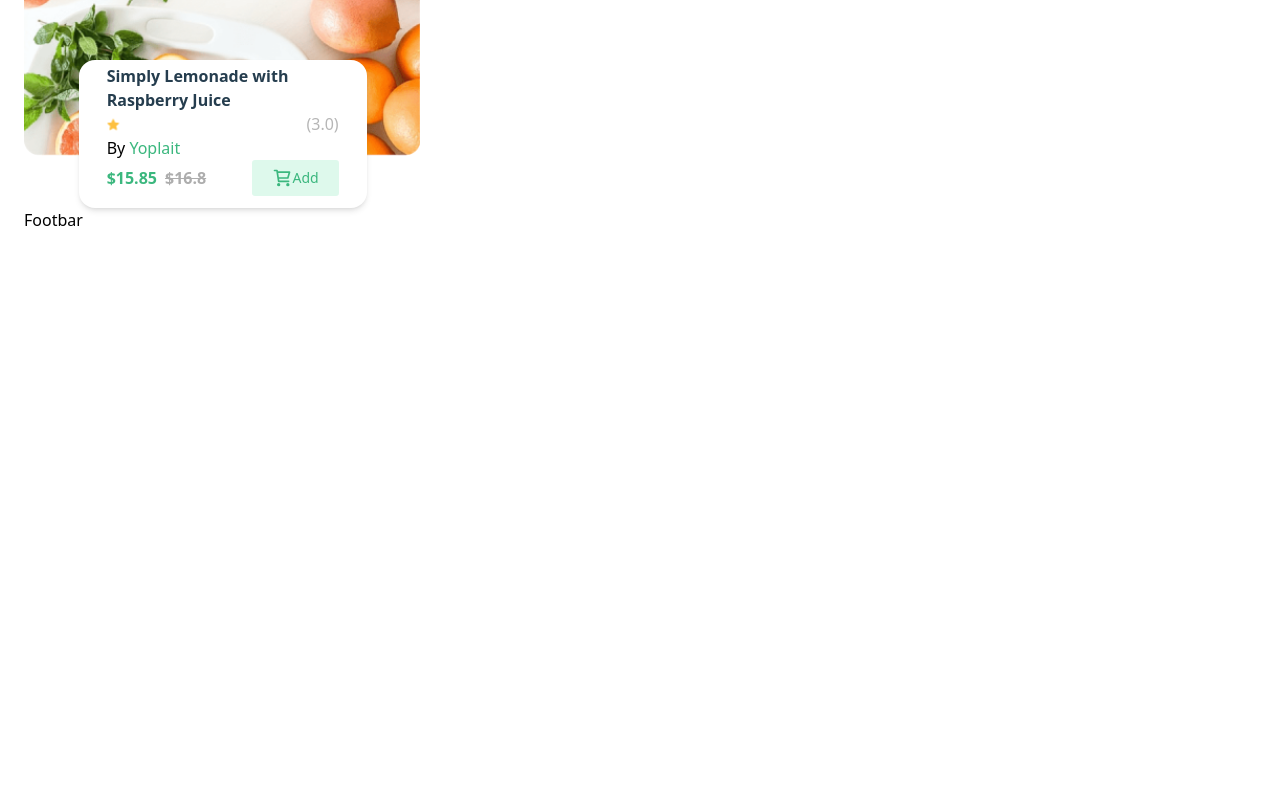
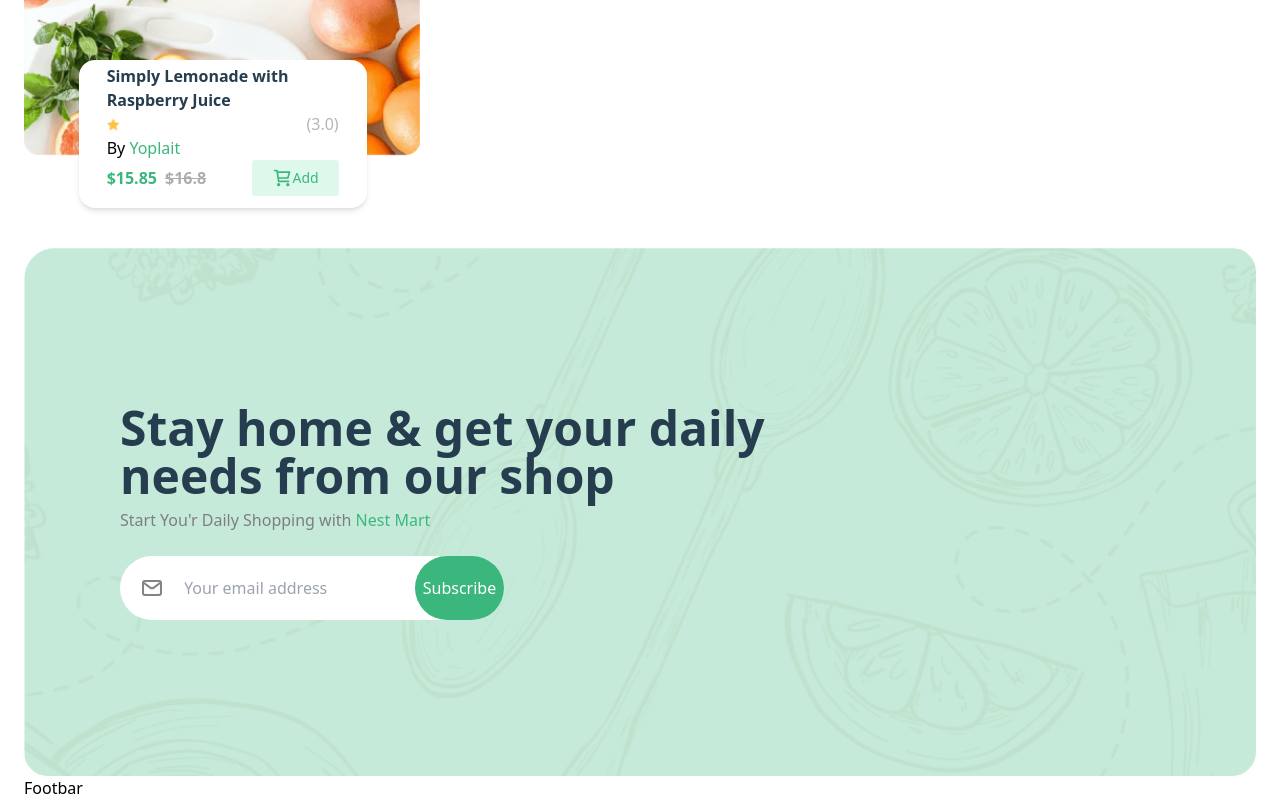
Before and after one commit to vicktor349/nestmart, a Next.js app: page / in a window 1280 px wide. Shown: the part 5375-6175 px from the top of the page. Before the commit the page ends 5607 px from the top, so only its background shows below. Built offline with nearby package versions, Linux system fonts and the light colour scheme.

Commit message:
Added bottom banner

```diff
--- /dev/null
+++ b/components/BottomHeroBanner.js
@@ -0,0 +1,23 @@
+import Image from 'next/image'
+import React from 'react'
+
+const BottomHeroBanner = () =>
+{
+    return (
+        <div className="bg-[url('/images/herobanner/heroBanner1.png')] mt-10 w-full ssm:h-[15rem] md:h-[27rem] lg:h-[33rem] border-transparent rounded-3xl flex items-center">
+            <div className='ml-24 leading-10'>
+                <p className='text-primaryText ssm:text-2xl md:text-5xl font-semibold'>Stay home & get your daily</p>
+                <p className='text-primaryText ssm:text-2xl md:text-5xl font-semibold'>needs from our shop</p>
+                <p className='text-[#7E7E7E]'>Start You'r Daily Shopping with <span className='text-primary hover:cursor-pointer hover:underline'>Nest Mart</span></p>
+                <div className='bg-white w-96 h-16 rounded-[6rem] flex items-center mt-4'>
+                    <Image src={"/images/icons/email.svg"} alt='email icon' width={100} height={100} className='w-6 h-6 mx-5' />
+                    <input type="text" className='rounded-[6rem] text-[#9ca3af] outline-none' placeholder='Your email address' />
+                    <button className='bg-primary h-16 rounded-[6rem] text-white w-72 l-6'>Subscribe</button>
+                </div>
+            </div>
+        </div>
+
+    )
+}
+
+export default BottomHeroBanner;
--- a/pages/index.js
+++ b/pages/index.js
@@ -1,4 +1,5 @@
 import BestSales from "@/components/BestSales";
+import BottomHeroBanner from "@/components/BottomHeroBanner";
 import Deals from "@/components/Deals";
 import FeaturedCategories from "@/components/FeaturedCategories";
 import HeroBanner from "@/components/HeroBanner";
@@ -19,6 +20,7 @@ export default function Home()
         <PopularProducts />
         <BestSales />
         <Deals />
+        <BottomHeroBanner />
       </div>
     </>
   );
```
